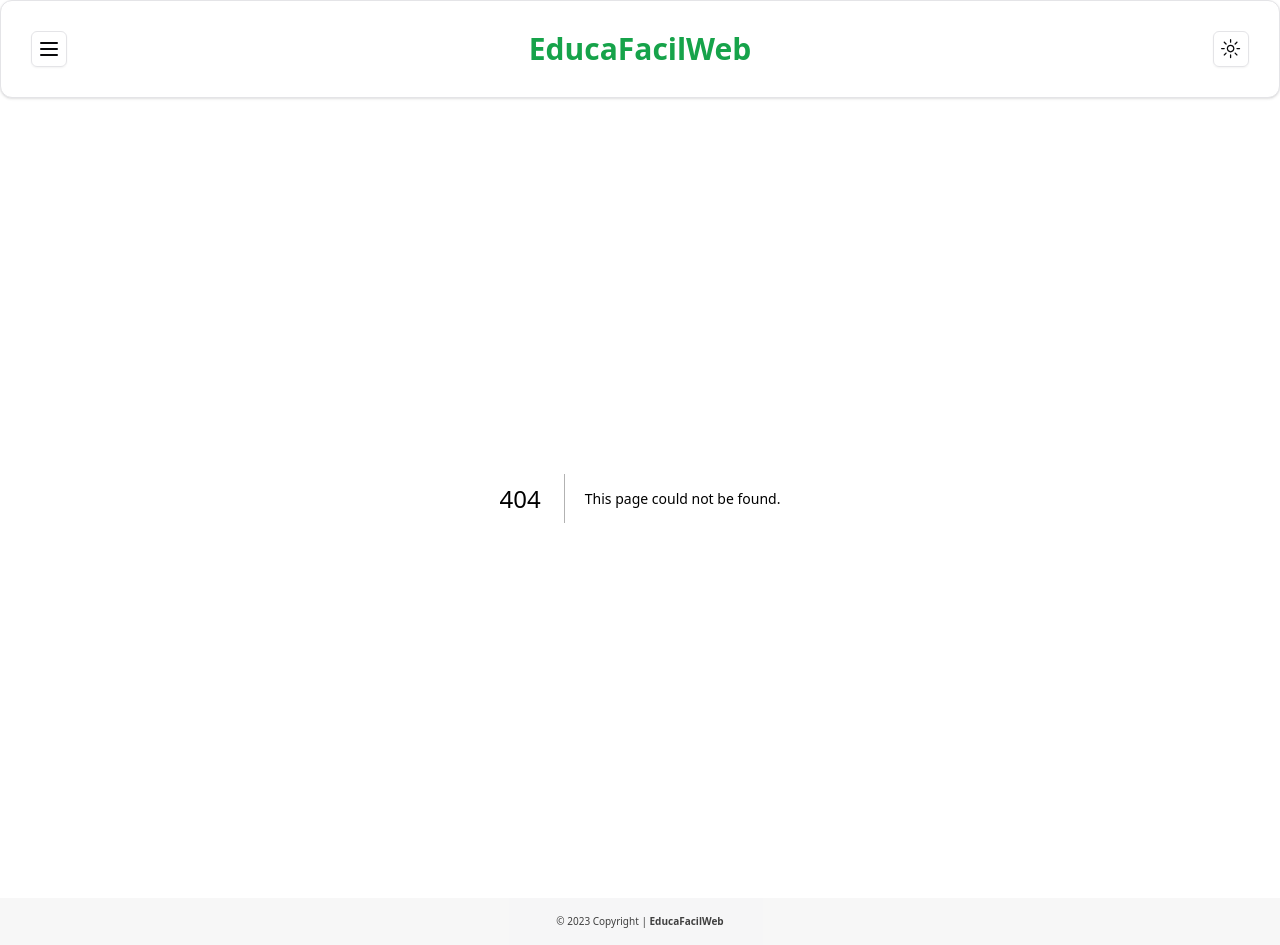
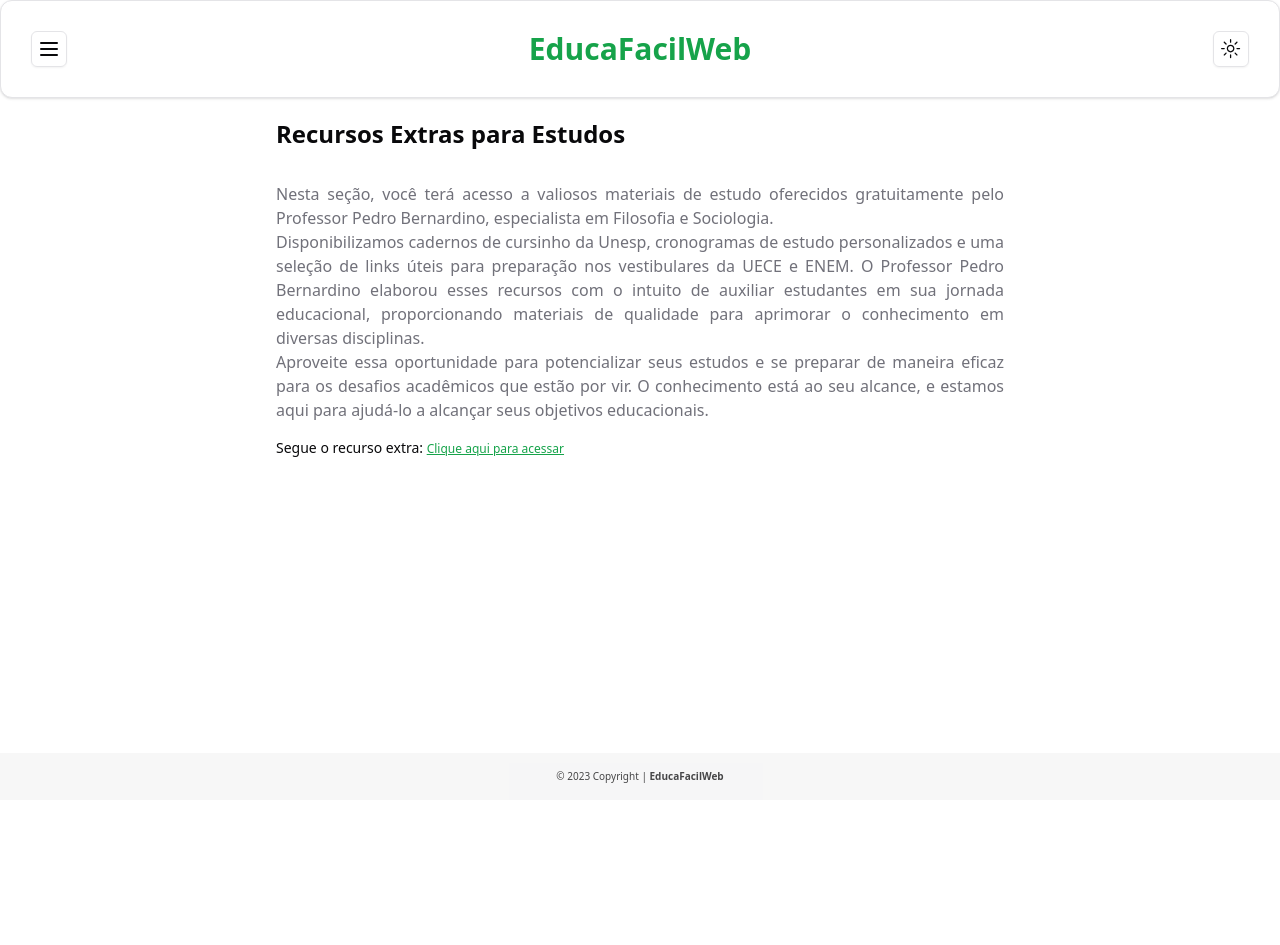
Before and after one commit to pedroeuzebioo/educafacilweb, a Next.js app: page /extras in a window 1280 px wide. Before the commit this address had no page. After the commit the page ends 800 px from the top, so only its background shows below. Built offline with nearby package versions, Linux system fonts and the light colour scheme.

Commit message:
feat: add extras route

```diff
--- /dev/null
+++ b/src/app/extras/page.tsx
@@ -0,0 +1,43 @@
+import Link from "next/link";
+
+const ExtrasRoute = () => {
+  return (
+    <main className="flex-1">
+      <section className="max-w-96 m-auto flex w-full flex-col gap-4 p-5 md:w-[60%] md:max-w-[1200px]">
+        <h2 className="mb-4 text-justify text-2xl font-bold">
+          Recursos Extras para Estudos
+        </h2>
+        <p className="text-justify text-base text-muted-foreground">
+          Nesta seção, você terá acesso a valiosos materiais de estudo
+          oferecidos gratuitamente pelo Professor Pedro Bernardino, especialista
+          em Filosofia e Sociologia.
+          <br />
+          Disponibilizamos cadernos de cursinho da Unesp, cronogramas de estudo
+          personalizados e uma seleção de links úteis para preparação nos
+          vestibulares da UECE e ENEM. O Professor Pedro Bernardino elaborou
+          esses recursos com o intuito de auxiliar estudantes em sua jornada
+          educacional, proporcionando materiais de qualidade para aprimorar o
+          conhecimento em diversas disciplinas.
+          <br />
+          Aproveite essa oportunidade para potencializar seus estudos e se
+          preparar de maneira eficaz para os desafios acadêmicos que estão por
+          vir. O conhecimento está ao seu alcance, e estamos aqui para ajudá-lo
+          a alcançar seus objetivos educacionais.
+        </p>
+
+        <p className="text-sm">
+          Segue o recurso extra:{" "}
+          <Link
+            className="text-xs text-primary underline"
+            href="https://drive.google.com/drive/folders/1OUPL701wTWSpWzo0XNsj7XyVnVPV2jjl?usp=sharing"
+            target="_blank"
+          >
+            Clique aqui para acessar
+          </Link>
+        </p>
+      </section>
+    </main>
+  );
+};
+
+export default ExtrasRoute;
--- a/src/components/header.tsx
+++ b/src/components/header.tsx
@@ -101,10 +101,17 @@ const Header = () => {
               </Link>
             </SheetClose>
 
-            <Button variant="outline" className="w-full justify-start gap-2">
-              <SmilePlus size={16} />
-              Extras
-            </Button>
+            <SheetClose asChild>
+              <Link href="/extras">
+                <Button
+                  variant="outline"
+                  className="w-full justify-start gap-2"
+                >
+                  <SmilePlus size={16} />
+                  Extras
+                </Button>
+              </Link>
+            </SheetClose>
 
             <Button variant="outline" className="w-full justify-start gap-2">
               <Contact size={16} />
```
